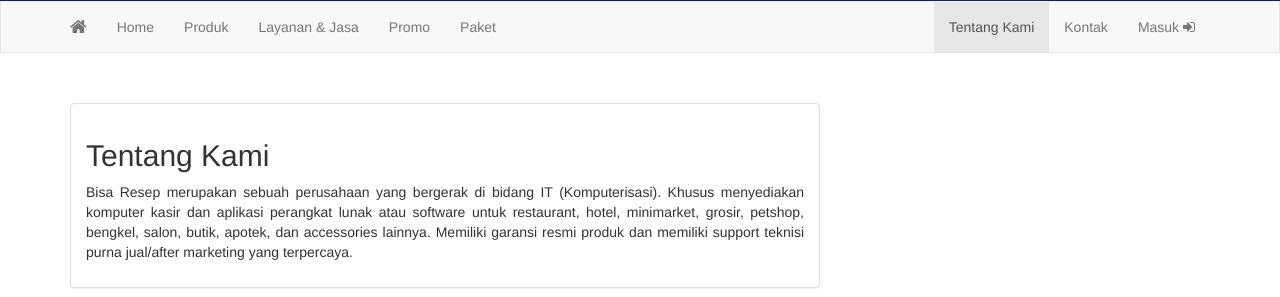
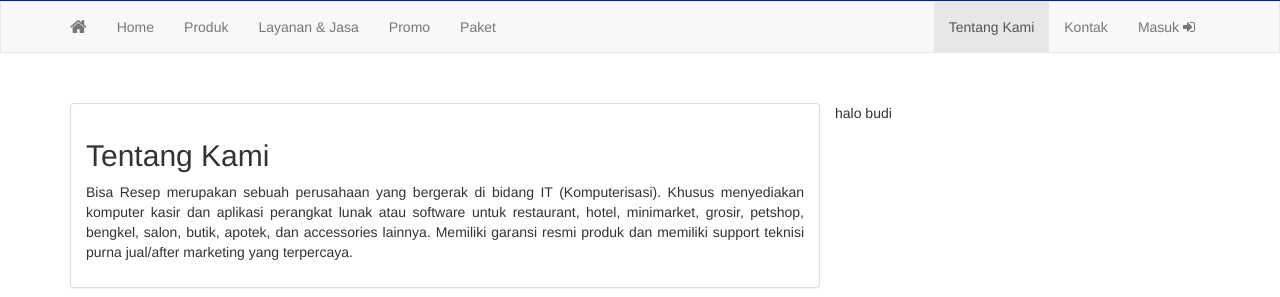
Before and after one commit to rondimarten07/tugas_fullstack, a CodeIgniter app: page /citrakomputer/index.php/tentang in a window 1280 px wide. Shown: the part 185-482 px from the top of the page. Run offline with CodeIgniter, Linux system fonts and the light colour scheme; data comes from the database, SQL or seed files in the repository.

Commit message:
Update tentang.php

```diff
--- a/application/views/depan/tentang.php
+++ b/application/views/depan/tentang.php
@@ -4,10 +4,13 @@
       <div class="panel panel-default">
         <div class="panel-body">
 
-		<?php echo $web->tentang ?>
+          <?php echo $web->tentang ?>
 
-		</div>
-	  </div>
+        </div>
+      </div>
+    </div>
+    <div>
+      halo budi
     </div>
 
   </div>
```
